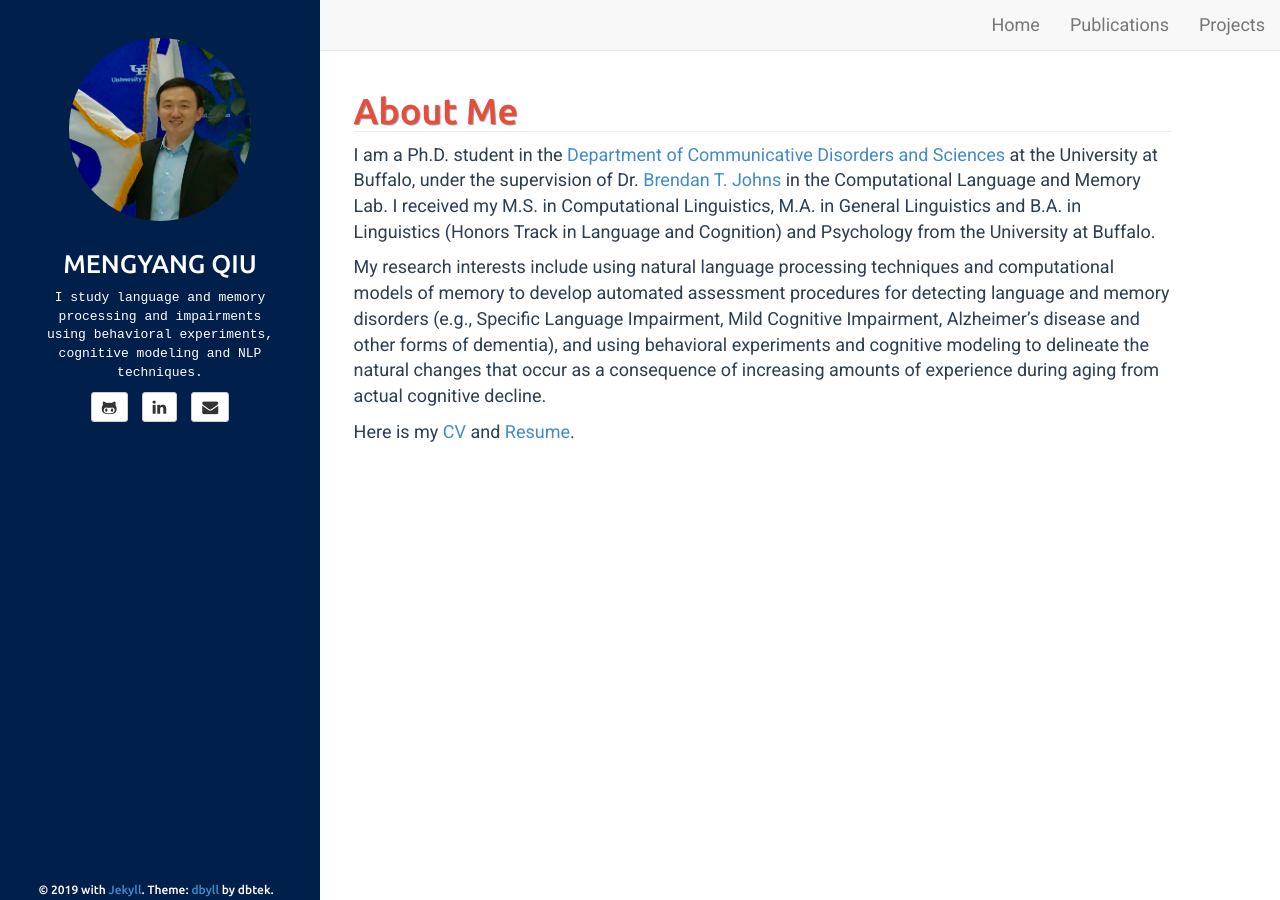
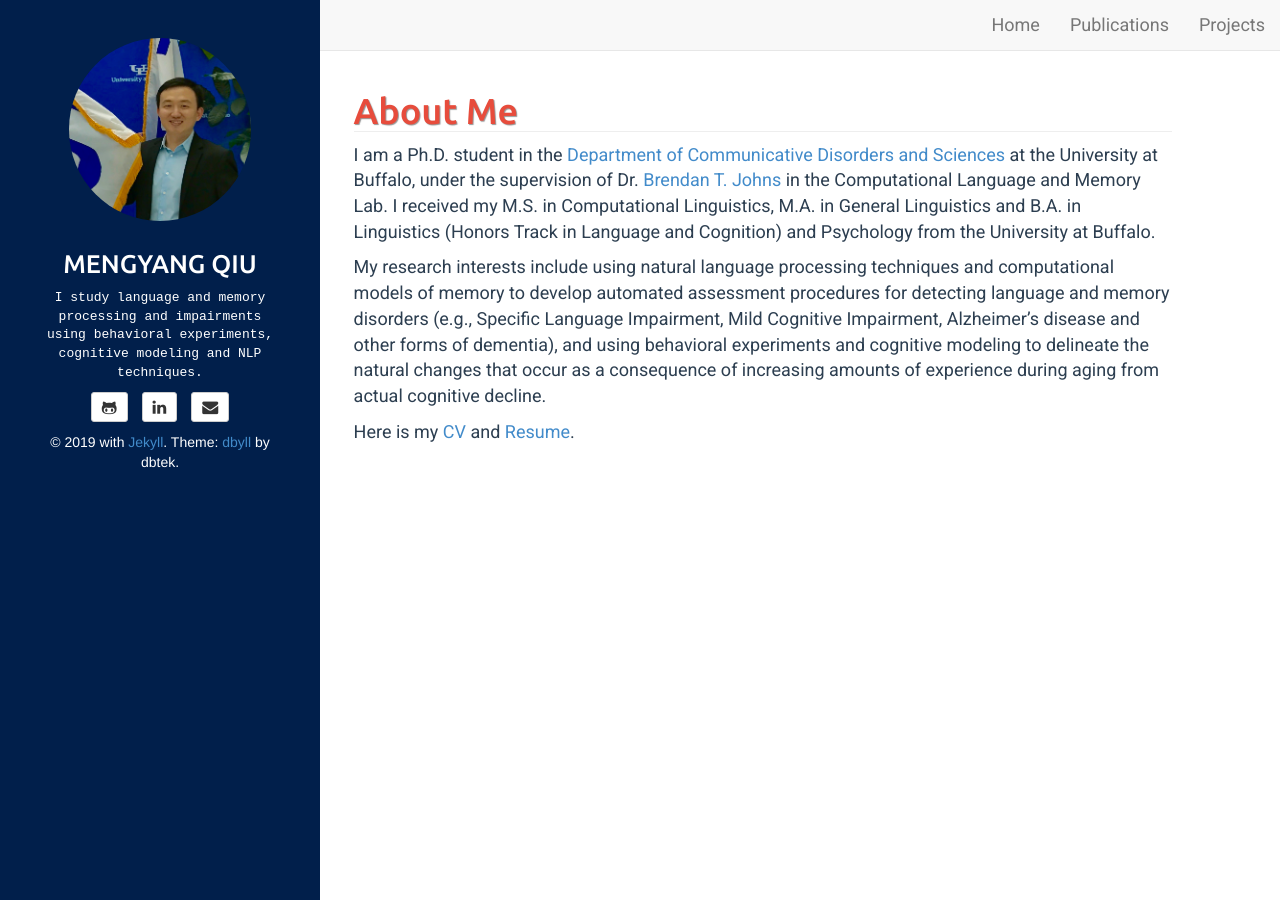
Before and after one commit to mengyangq/mengyangq.github.io, a Jekyll site: the page built from index.html, in a window 1280 px wide. Built offline with Jekyll 4.4.1, drawn with Linux system fonts in a browser that asks for light colours.

Commit message:
Update sidebar.html

```diff
--- a/_includes/sidebar.html
+++ b/_includes/sidebar.html
@@ -38,11 +38,8 @@
 	</ul>
 </div>
 
-<div class="text-center">
-
-		<footer>
-			&copy; {{ site.time | date: '%Y' }} {{ site.author.name }} with <a href="http://jekyllrb.com/">Jekyll</a>. Theme: <a href="https://github.com/dbtek/dbyll">dbyll</a> by dbtek.
-		</footer>
-	</div>
+<div id ="copy" class="text-center">
+	&copy; {{ site.time | date: '%Y' }} {{ site.author.name }} with <a href="http://jekyllrb.com/">Jekyll</a>. Theme: <a href="https://github.com/dbtek/dbyll">dbyll</a> by dbtek.
+</div>
 
 <!-- sidebar.html end -->
```
